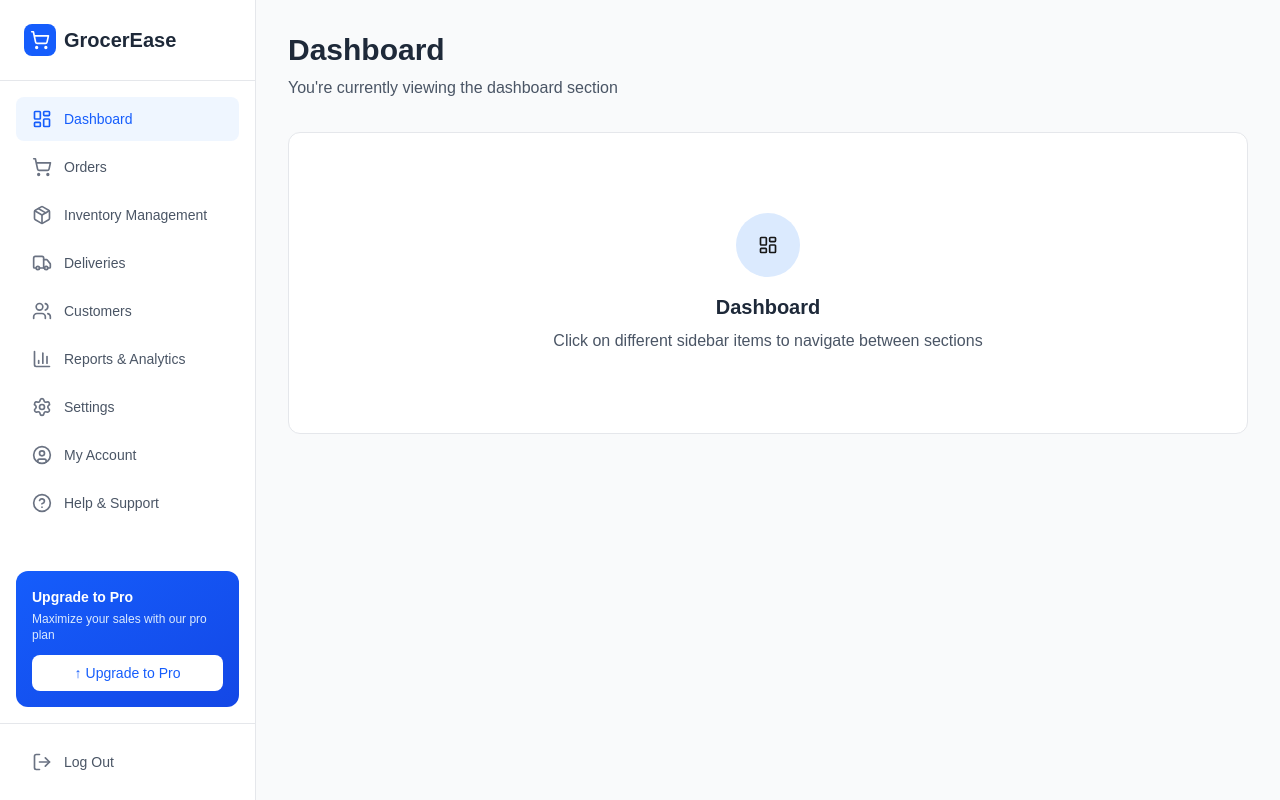
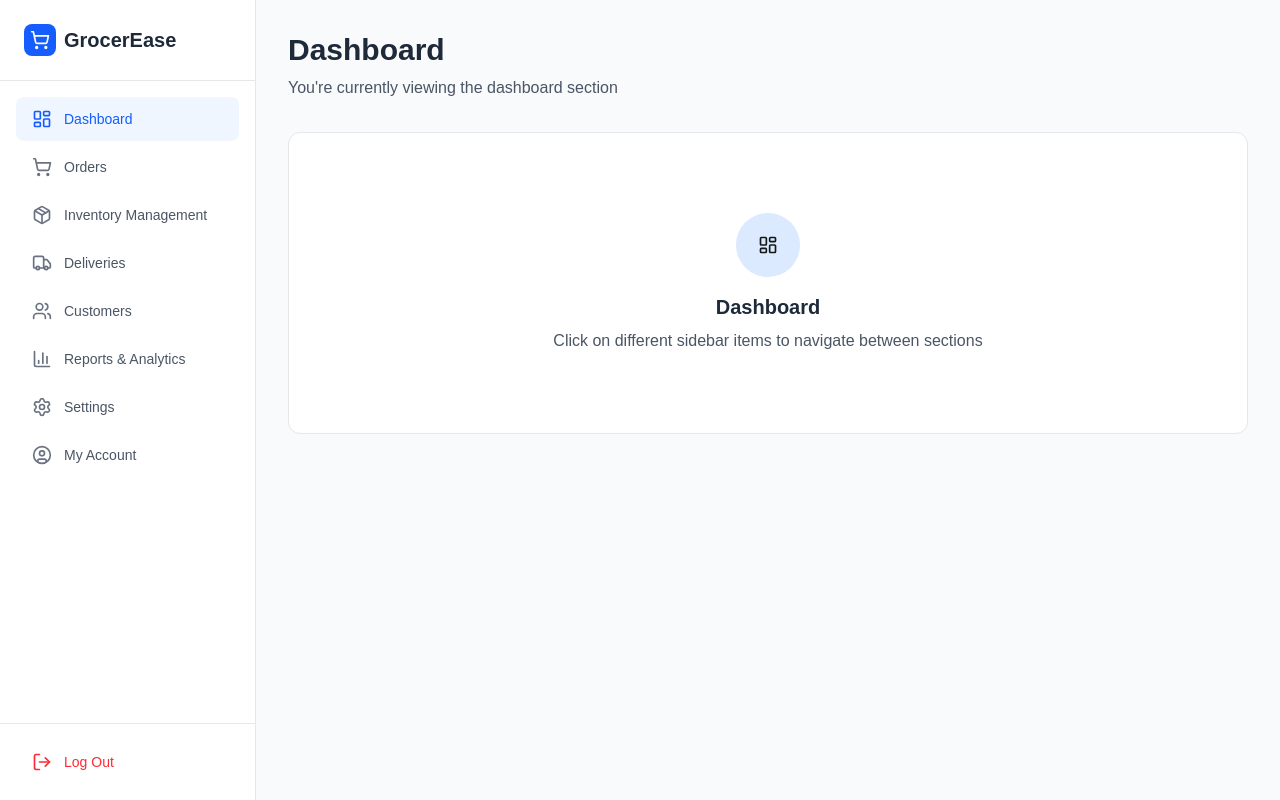
Before and after one commit to DonShanilka/Grocer-Ease-grocery-managemnt-system, a Next.js app in the folder frontend/: page / in a window 1280 px wide. Built offline with nearby package versions, Linux system fonts and the light colour scheme.

Commit message:
update sidebar

```diff
--- a/frontend/components/layout/GrocerySidebar.tsx
+++ b/frontend/components/layout/GrocerySidebar.tsx
@@ -33,7 +33,6 @@ export default function GrocerySidebar() {
     { id: 'reports', label: 'Reports & Analytics', icon: <BarChart3 size={20} />, href: '/reports' },
     { id: 'settings', label: 'Settings', icon: <Settings size={20} />, href: '/settings' },
     { id: 'account', label: 'My Account', icon: <UserCircle size={20} />, href: '/account' },
-    { id: 'support', label: 'Help & Support', icon: <HelpCircle size={20} />, href: '/support' },
   ];
 
   const handleNavigation = (id: string) => {
@@ -76,21 +75,11 @@ export default function GrocerySidebar() {
           ))}
         </nav>
 
-        {/* Upgrade Section */}
-        <div className="p-4 m-4 bg-gradient-to-br from-blue-600 to-blue-700 rounded-xl text-white">
-          <h3 className="font-semibold text-sm mb-1">Upgrade to Pro</h3>
-          <p className="text-xs text-blue-100 mb-3">Maximize your sales with our pro plan</p>
-          <button className="w-full bg-white text-blue-600 py-2 px-4 rounded-lg text-sm font-medium hover:bg-blue-50 transition-colors flex items-center justify-center gap-1">
-            <span>↑</span>
-            <span>Upgrade to Pro</span>
-          </button>
-        </div>
-
         {/* Logout */}
         <div className="p-4 border-t border-gray-200">
           <button className="w-full flex items-center gap-3 px-4 py-3 rounded-lg text-sm font-medium text-gray-600 hover:bg-gray-50 hover:text-gray-900 transition-colors">
-            <LogOut size={20} className="text-gray-500" />
-            <span>Log Out</span>
+            <LogOut size={20} className="text-red-500" />
+            <span className='text-red-500'>Log Out</span>
           </button>
         </div>
       </div>
```
